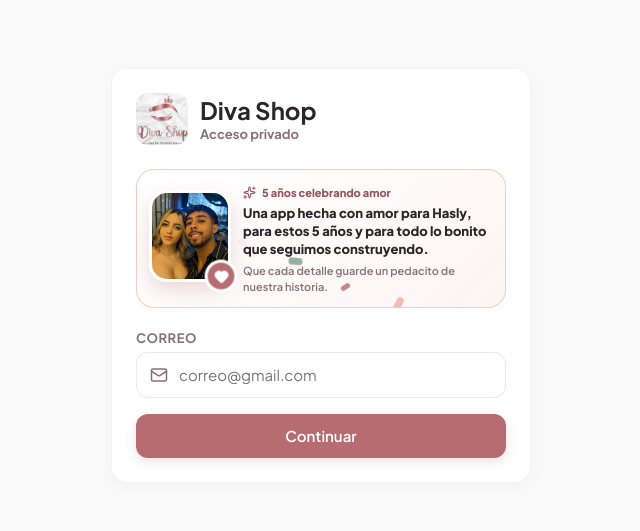
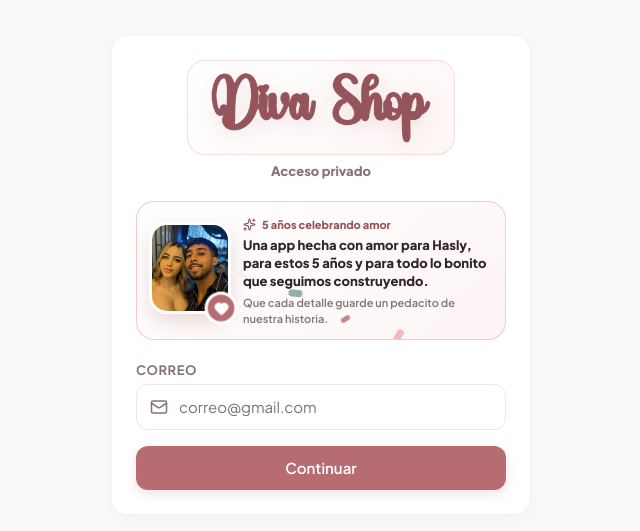
Before and after one commit to Mateoiq98/APPDIVASHP, a React (Vite) app: page / in a window 1280 px wide. Shown: the part 125-656 px from the top of the page, without its empty margins (319-959 px from the left). Built offline with nearby package versions, Linux system fonts and the light colour scheme; no server answers.

Commit message:
Actualizar logos y configuracion PWA

```diff
--- a/src/pages/Dashboard.tsx
+++ b/src/pages/Dashboard.tsx
@@ -68,8 +68,7 @@ export default function Dashboard() {
   return (
     <div className="page">
       <div style={{ textAlign: 'center', padding: '20px 0 12px' }}>
-        <img src="/logo.png" alt="Diva Shop" style={{ height: 60, marginBottom: 4 }} />
-        <h1 style={{ fontSize: 22, fontWeight: 800, color: 'var(--rosa-metalico)' }}>Diva Shop</h1>
+        <img src="/logo-diva-shop-wordmark-compact.png" alt="Diva Shop" style={{ width: 220, maxWidth: '76%', height: 'auto', objectFit: 'contain', filter: 'drop-shadow(0 5px 10px rgba(149, 84, 91, 0.13))' }} />
       </div>
 
       {/* Saludo y Fecha Dinámica */}
--- a/src/pages/Login.tsx
+++ b/src/pages/Login.tsx
@@ -58,14 +58,13 @@ export default function Login({ onLogin }: { onLogin: (user: AuthUser) => void }
         }
       `}</style>
       <div className="card" style={{ width: '100%', maxWidth: 420, padding: 24 }}>
-        <div style={{ display: 'flex', alignItems: 'center', gap: 12, marginBottom: 24 }}>
-          <img src="/logo.png" alt="Diva Shop" style={{ width: 52, height: 52, borderRadius: 12, objectFit: 'cover' }} />
-          <div>
-            <h1 style={{ fontSize: 24, lineHeight: '28px', margin: 0 }}>Diva Shop</h1>
-            <p style={{ color: 'var(--sombra-malva)', fontSize: 13, fontWeight: 700, marginTop: 2 }}>
-              Acceso privado
-            </p>
+        <div style={{ textAlign: 'center', marginBottom: 22 }}>
+          <div style={{ display: 'inline-flex', alignItems: 'center', justifyContent: 'center', minHeight: 74, padding: '8px 18px', borderRadius: 18, background: 'linear-gradient(135deg, rgba(255,255,255,0.96), rgba(245,183,179,0.12))', border: '1px solid rgba(245,183,179,0.45)' }}>
+            <img src="/logo-diva-shop-wordmark-compact.png" alt="Diva Shop" style={{ width: 230, maxWidth: '100%', height: 'auto', objectFit: 'contain', filter: 'drop-shadow(0 5px 10px rgba(149, 84, 91, 0.14))' }} />
           </div>
+          <p style={{ color: 'var(--sombra-malva)', fontSize: 13, fontWeight: 800, marginTop: 8 }}>
+            Acceso privado
+          </p>
         </div>
 
         <div style={{ position: 'relative', overflow: 'hidden', marginBottom: 22, border: '1px solid rgba(245, 183, 179, 0.7)', borderRadius: 18, padding: 12, background: 'linear-gradient(135deg, rgba(255,255,255,0.96), rgba(253,244,244,0.94))' }}>
--- a/vite.config.ts
+++ b/vite.config.ts
@@ -7,7 +7,7 @@ export default defineConfig({
     react(),
     VitePWA({
       registerType: 'autoUpdate',
-      includeAssets: ['logo.png'],
+      includeAssets: ['logo.png', 'logo-diva-shop-wordmark.png', 'logo-diva-shop-wordmark-compact.png', 'anniversary-login.jpeg'],
       manifest: {
         name: 'Diva Shop',
         short_name: 'DivaShop',
```
Also changed, not shown: public/logo-diva-shop-wordmark-compact.png (added), public/logo-diva-shop-wordmark.png (added).
